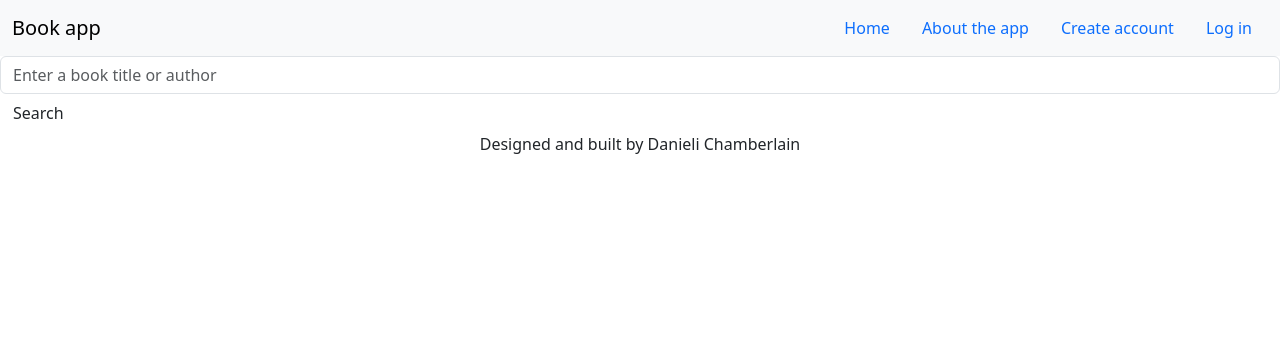
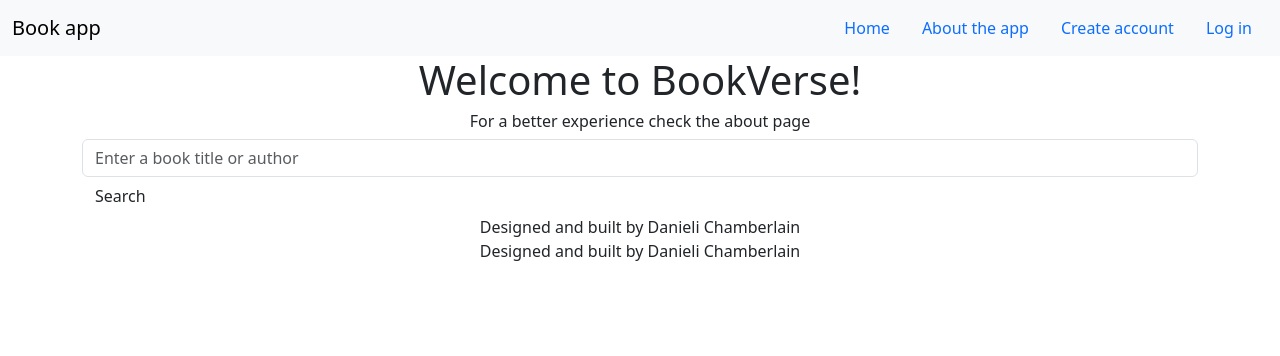
Before and after one commit to Danieli-Costa/BookVerse, a Flask app: page / in a window 1280 px wide. Shown: the top 356 px of the page. Run offline with Flask 2, Linux system fonts and the light colour scheme; some libraries are stand-ins or nearby versions.

Commit message:
Added welcome message and instruction for the user to check the about page where they can have some instructions about the app and have a better experience

```diff
--- a/templates/homepage.html
+++ b/templates/homepage.html
@@ -1,8 +1,13 @@
-{% extends "base.html" %} {% block title %}Book App Home{% endblock %} {% block
-body %}
-
+{% extends "base.html" %} {% block title %}Home - BookVerse{% endblock %} {%
+block body %}
+<div class="container">
   <div class="search-wrapper">
-  <form class="search-form" class="mb-3" action="/lookup">
+    <div class="row page-description">
+      <h1 class="text-center">Welcome to BookVerse!</h1>
+      <h6 class="text-center">For a better experience check the about page</h6>
+    </div>
+    <div class="row">
+      <form class="search-form" action="/lookup">
         <input
           type="search"
           placeholder="Enter a book title or author"
@@ -14,4 +19,19 @@ body %}
         <input type="submit" value="Search" class="btn book-search-button" />
       </form>
     </div>
+  </div>
+</div>
+<footer class="made-by text-center">
+  Designed and built by Danieli Chamberlain
+  <a href="https://github.com/Danieli-Costa" target="_blank">
+    <i class="fa-brands fa-github" style="color: #000000"></i
+  ></a>
+  <a
+    href="https://www.linkedin.com/in/danieli-chamberlain-14a530225/"
+    target="_blank"
+  >
+    <i class="fa-brands fa-linkedin" style="color: #0077b5"></i
+  ></a>
+</footer>
+
 {% endblock %}
```
Lines whose indentation alone changed are shown as unchanged.
